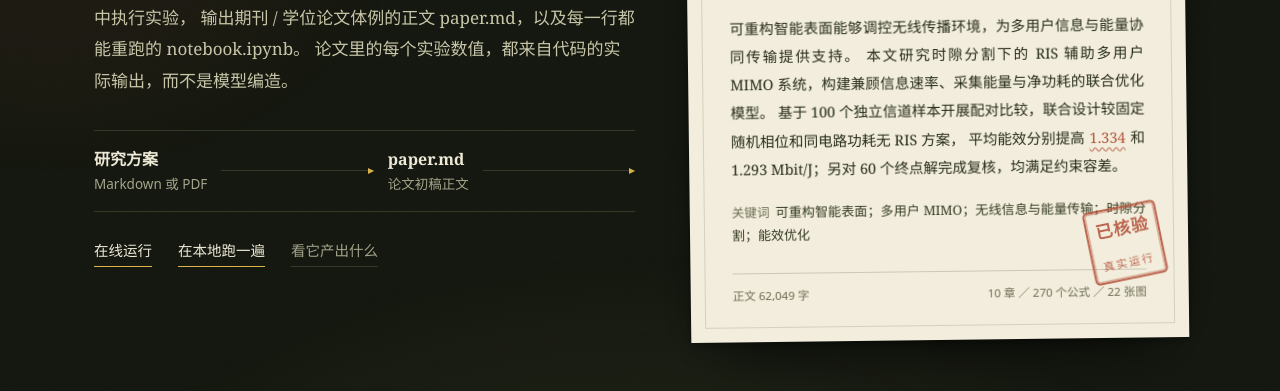
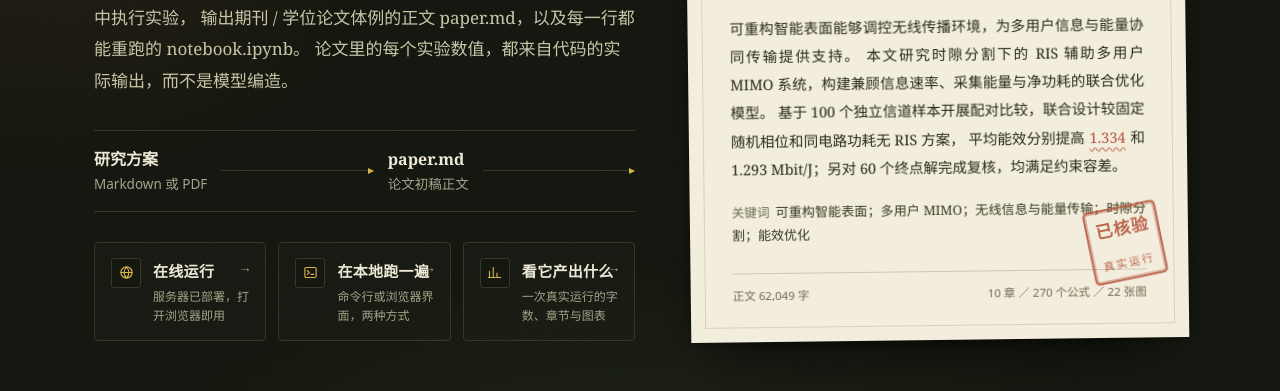
Before and after one commit to 1sdv/lunwentocode, a plain HTML site: page site/index.html in a window 1280 px wide. Shown: the part 332-723 px from the top of the page. Drawn offline with Linux system fonts and the light colour scheme.

Commit message:
Refactor hero links section in index.html to use a grid layout, enhance styling, and improve accessibility with icons and descriptive text for each link.

```diff
--- a/site/index.html
+++ b/site/index.html
@@ -145,15 +145,60 @@ h1 {
   border-left: 6px solid var(--amber); border-top: 3px solid transparent; border-bottom: 3px solid transparent;
 }
 
-.hero-links { margin-top: 26px; display: flex; gap: 26px; font-family: var(--sans); font-size: 14.5px; }
+.hero-links {
+  margin-top: 30px;
+  display: grid; grid-template-columns: repeat(3, minmax(0, 1fr));
+  gap: 12px;
+}
 .hero-links a {
-  color: var(--fg); text-decoration: none;
-  border-bottom: 1px solid var(--amber); padding-bottom: 3px;
-  transition: color var(--motion) ease, background var(--motion) ease;
+  position: relative;
+  display: grid; grid-template-columns: 30px minmax(0, 1fr); gap: 12px;
+  align-items: start;
+  padding: 15px 16px;
+  text-decoration: none;
+  border: 1px solid var(--rule);
+  border-radius: var(--radius);
+  background: rgba(28, 32, 22, .55);
+  transition: border-color var(--motion) ease, background var(--motion) ease,
+              transform var(--motion) ease, box-shadow var(--motion) ease;
 }
-.hero-links a:hover { color: var(--amber); }
-.hero-links a.quiet { color: var(--muted); border-bottom-color: var(--rule); }
-.hero-links a.quiet:hover { color: var(--fg); border-bottom-color: var(--muted); }
+.hero-links a::after {
+  content: "→"; position: absolute; right: 14px; top: 13px;
+  font-family: var(--sans); font-size: 13px; color: var(--muted);
+  transition: color var(--motion) ease, transform var(--motion) ease;
+}
+.hero-links a:hover {
+  border-color: var(--amber);
+  background: rgba(217, 180, 74, .09);
+  transform: translateY(-2px);
+  box-shadow: 0 12px 26px -18px rgba(217, 180, 74, .85);
+}
+.hero-links a:hover::after { color: var(--amber); transform: translateX(3px); }
+.hero-links a.quiet:hover {
+  border-color: var(--border);
+  background: rgba(217, 180, 74, .06);
+  box-shadow: 0 12px 26px -18px rgba(0, 0, 0, .9);
+}
+.hero-links .ico {
+  width: 30px; height: 30px; flex: none;
+  display: grid; place-items: center;
+  color: var(--amber);
+  border: 1px solid var(--rule);
+  border-radius: 3px;
+  background: rgba(20, 23, 15, .7);
+  transition: border-color var(--motion) ease;
+}
+.hero-links a:hover .ico { border-color: rgba(217, 180, 74, .45); }
+.hero-links .ico svg { width: 15px; height: 15px; display: block; }
+.hero-links .txt { min-width: 0; }
+.hero-links .txt b {
+  display: block; font-family: var(--serif); font-size: 15px; font-weight: 700;
+  letter-spacing: .3px; color: var(--fg);
+}
+.hero-links .txt span {
+  display: block; margin-top: 3px;
+  font-family: var(--sans); font-size: 12px; color: var(--muted); line-height: 1.6;
+}
 
 /* ---------- 稿纸（Hero 的记忆点） ---------- */
 .sheet {
@@ -392,6 +437,7 @@ footer .seal-note { color: #75775c; }
   .online { grid-template-columns: 1fr; }
   .online-shot { transform: rotate(0deg); }
   .runs { grid-template-columns: 1fr; }
+  .hero-links { grid-template-columns: 1fr; }
 }
 @media (max-width: 640px) {
   h1 { font-size: calc(31px * var(--site-type, 1)); }
@@ -450,9 +496,41 @@ footer .seal-note { color: #75775c; }
       </div>
 
       <div class="hero-links">
-        <a href="#online">在线运行</a>
-        <a href="#run">在本地跑一遍</a>
-        <a class="quiet" href="#scale">看它产出什么</a>
+        <a href="#online">
+          <span class="ico" aria-hidden="true">
+            <svg viewBox="0 0 24 24" fill="none" stroke="currentColor" stroke-width="1.8" stroke-linecap="round" stroke-linejoin="round">
+              <circle cx="12" cy="12" r="9"></circle>
+              <path d="M3 12h18M12 3c2.5 2.6 3.8 5.7 3.8 9S14.5 18.4 12 21c-2.5-2.6-3.8-5.7-3.8-9S9.5 5.6 12 3z"></path>
+            </svg>
+          </span>
+          <span class="txt">
+            <b>在线运行</b>
+            <span>服务器已部署，打开浏览器即用</span>
+          </span>
+        </a>
+        <a href="#run">
+          <span class="ico" aria-hidden="true">
+            <svg viewBox="0 0 24 24" fill="none" stroke="currentColor" stroke-width="1.8" stroke-linecap="round" stroke-linejoin="round">
+              <rect x="3" y="4" width="18" height="16" rx="2"></rect>
+              <path d="M7 9l3 3-3 3M13 15h4"></path>
+            </svg>
+          </span>
+          <span class="txt">
+            <b>在本地跑一遍</b>
+            <span>命令行或浏览器界面，两种方式</span>
+          </span>
+        </a>
+        <a class="quiet" href="#scale">
+          <span class="ico" aria-hidden="true">
+            <svg viewBox="0 0 24 24" fill="none" stroke="currentColor" stroke-width="1.8" stroke-linecap="round" stroke-linejoin="round">
+              <path d="M4 20V10M10 20V4M16 20v-7M22 20H2"></path>
+            </svg>
+          </span>
+          <span class="txt">
+            <b>看它产出什么</b>
+            <span>一次真实运行的字数、章节与图表</span>
+          </span>
+        </a>
       </div>
     </div>
 
```
